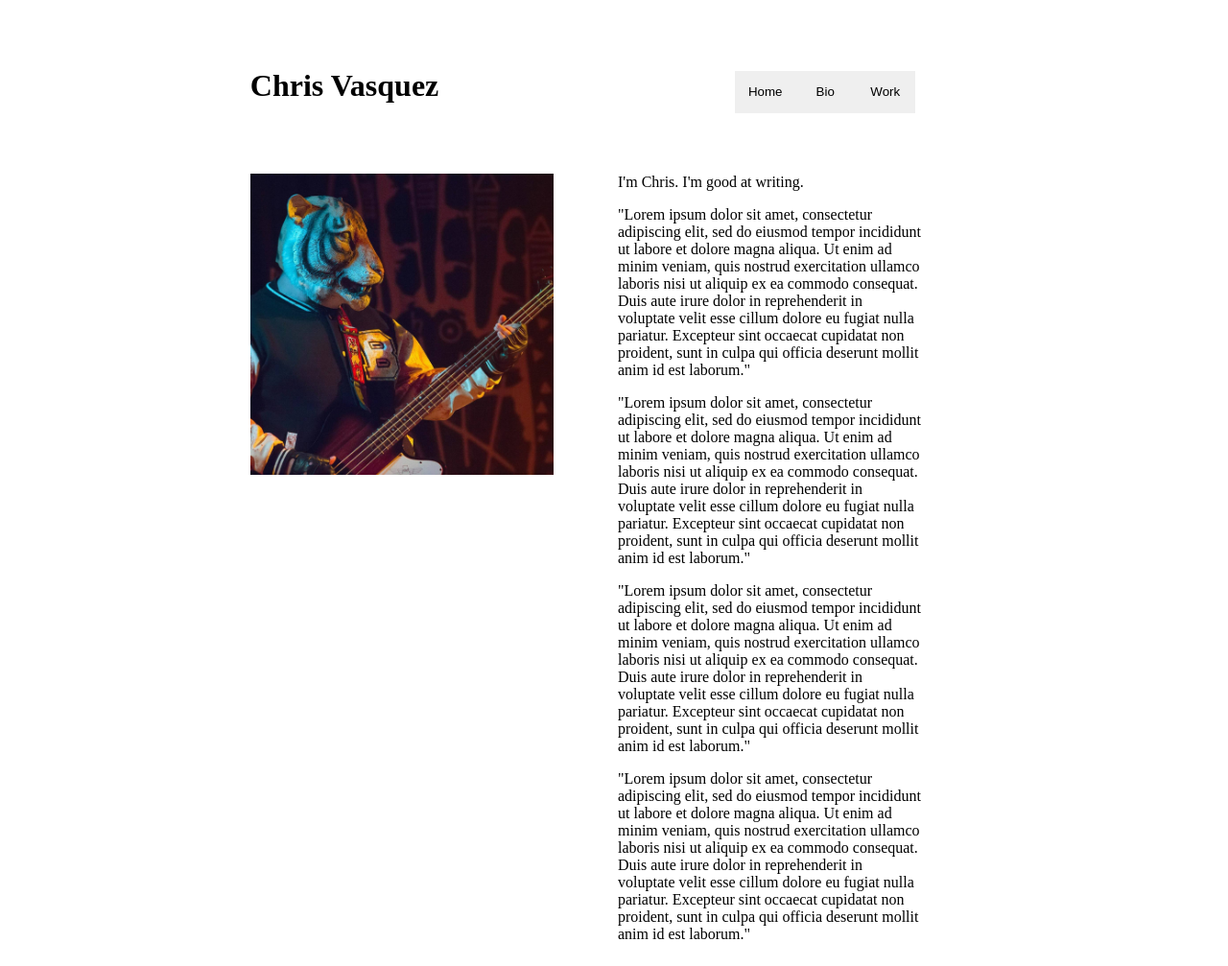
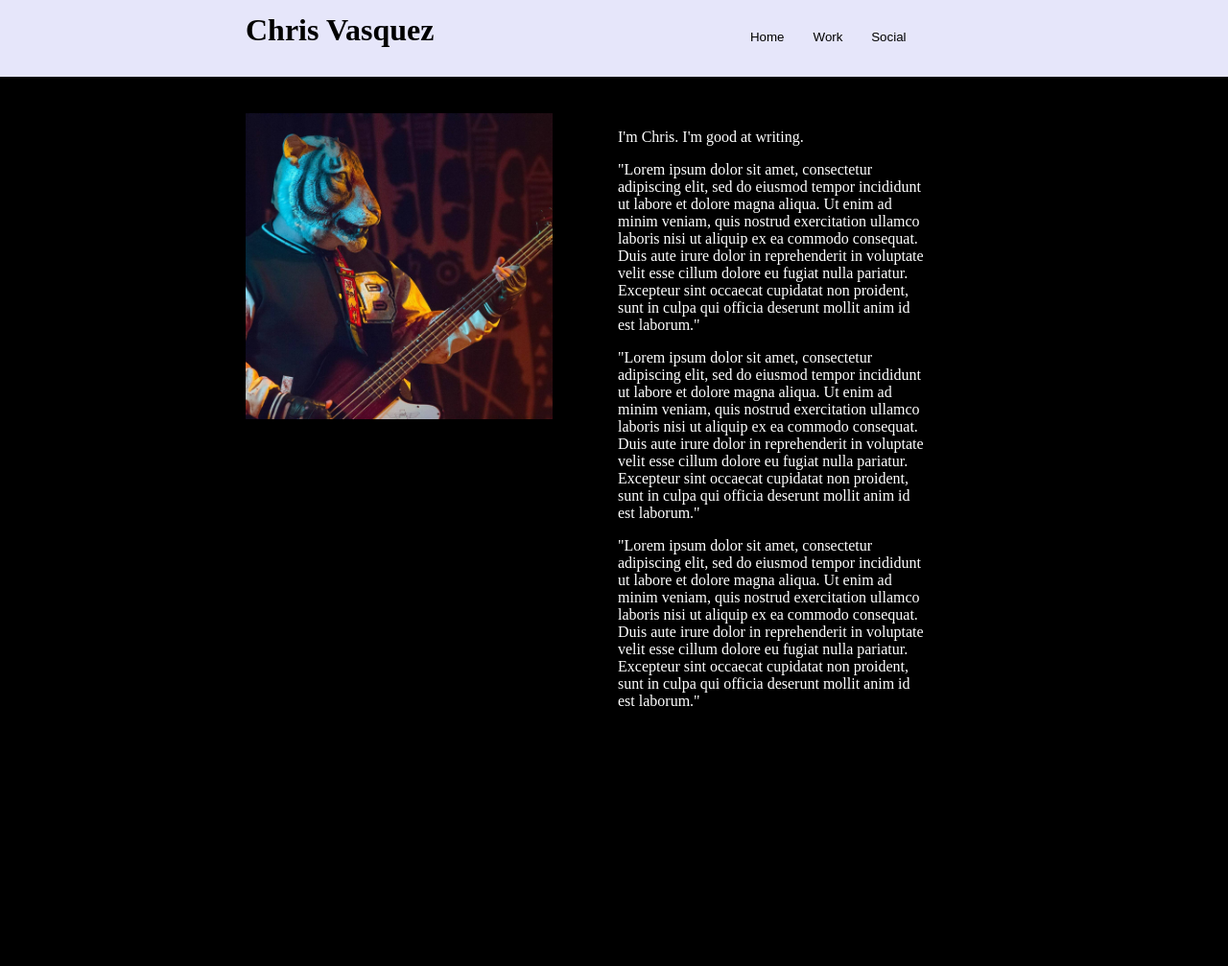
Before and after one commit to mailog/Chris-Website, a plain HTML site: page index.html in a window 1280 px wide. Shown: the whole page at 96% size. After the commit the page ends 800 px from the top, so only its background shows below. Drawn offline with Linux system fonts and the light colour scheme.

Commit message:
colors & links

```diff
--- a/css/home.css
+++ b/css/home.css
@@ -1,9 +1,27 @@
-#info
-{
-	margin-top: 5%;
+html {
+  scroll-behavior: smooth;
 }
 
-#info img
+html,body
+{
+    width: 100%;
+    height: 100%;
+    margin: 0px;
+    padding: 0px;
+    overflow-x: hidden;
+    background-color: black;
+}
+
+/* HOME */
+
+#home
+{
+	margin: none;
+	margin-top: 3%;
+    color: white;
+}
+
+#home img
 {
 	margin-left: 20%;
 	width: 25%;
@@ -11,7 +29,7 @@
 	display: inline-block;
 }
 
-#info #text
+#home #text
 {
 	width: 25%;
 	margin-left: 5%;
@@ -19,8 +37,21 @@
 	display: inline-block;
 }
 
-#info p
+#bio p
 {
 	display: inline-block;
 	margin-top: 0;
 }
+
+#links
+{
+	margin-top: 5%;
+	text-align: center;
+}
+
+#links a
+{
+	font-size: 1vw;
+	text-decoration: underline;
+    color: white;
+}
--- a/css/toolbar.css
+++ b/css/toolbar.css
@@ -1,8 +1,9 @@
 #toolbar
 {
+    background-color: #E6E6FA;
 	display: inline-block;
 	width: 100%;
-	margin-top: 5%;
+	height:  10%;
 }
 
 #toolbar h1
@@ -11,6 +12,7 @@
 	width: 25%;
 	margin: 0;
 	margin-left: 20%;
+	margin-top: 1%;
 }
 
 #toolbar-buttons
@@ -22,6 +24,8 @@
 
 #toolbar-buttons button
 {
+    background-color: #E6E6FA;
+	vertical-align: middle;
 	width: 33%;
 	border: none;
 }
--- a/index.html
+++ b/index.html
@@ -4,16 +4,26 @@
 		<link rel="stylesheet" type="text/css" href="css/toolbar.css">
 	</head>
 	<body>
-		<div id = "toolbar"><h1 id = "name">Chris Vasquez</h1><div id="toolbar-buttons"><button><p>Home</p></button><button><p>Bio</p></button><button><p>Work</p></button></div></div>
+		<div id = "toolbar"><h1 id = "name">Chris Vasquez</h1><div id="toolbar-buttons"><a href="#home"><button><p>Home</p></button></a><a href="#work"><button><p>Work</p></button></a><a href="#social"><button><p>Social</p></button></a></div></div>
 
-		<div id = "info"><img src = "images/chris_tiger.jpg">
+		<div id = "home"><img src = "images/chris_tiger.jpg">
 			<div id = "text">
 				<p>I'm Chris. I'm good at writing.</p>
 				<p>"Lorem ipsum dolor sit amet, consectetur adipiscing elit, sed do eiusmod tempor incididunt ut labore et dolore magna aliqua. Ut enim ad minim veniam, quis nostrud exercitation ullamco laboris nisi ut aliquip ex ea commodo consequat. Duis aute irure dolor in reprehenderit in voluptate velit esse cillum dolore eu fugiat nulla pariatur. Excepteur sint occaecat cupidatat non proident, sunt in culpa qui officia deserunt mollit anim id est laborum."</p>
 				<p>"Lorem ipsum dolor sit amet, consectetur adipiscing elit, sed do eiusmod tempor incididunt ut labore et dolore magna aliqua. Ut enim ad minim veniam, quis nostrud exercitation ullamco laboris nisi ut aliquip ex ea commodo consequat. Duis aute irure dolor in reprehenderit in voluptate velit esse cillum dolore eu fugiat nulla pariatur. Excepteur sint occaecat cupidatat non proident, sunt in culpa qui officia deserunt mollit anim id est laborum."</p>
 				<p>"Lorem ipsum dolor sit amet, consectetur adipiscing elit, sed do eiusmod tempor incididunt ut labore et dolore magna aliqua. Ut enim ad minim veniam, quis nostrud exercitation ullamco laboris nisi ut aliquip ex ea commodo consequat. Duis aute irure dolor in reprehenderit in voluptate velit esse cillum dolore eu fugiat nulla pariatur. Excepteur sint occaecat cupidatat non proident, sunt in culpa qui officia deserunt mollit anim id est laborum."</p>
-				<p>"Lorem ipsum dolor sit amet, consectetur adipiscing elit, sed do eiusmod tempor incididunt ut labore et dolore magna aliqua. Ut enim ad minim veniam, quis nostrud exercitation ullamco laboris nisi ut aliquip ex ea commodo consequat. Duis aute irure dolor in reprehenderit in voluptate velit esse cillum dolore eu fugiat nulla pariatur. Excepteur sint occaecat cupidatat non proident, sunt in culpa qui officia deserunt mollit anim id est laborum."</p>
 			</div>
-	</div>
+
+			<div id = "links">
+				<a href = "https://storytellercasts.libsyn.com/">Storyteller Casts</a>
+				<br>
+				<a href = "dummydojo.com">Dummy Dojo</a>
+				<br>
+				<a href = "underlinguprising.com">Underling Uprising</a>
+				<br>
+				<a href = "https://twitter.com/assuredlychris?lang=en">Twitter</a>
+				<br>
+			</div>
+		</div>
 	</body>
 </html>
```
